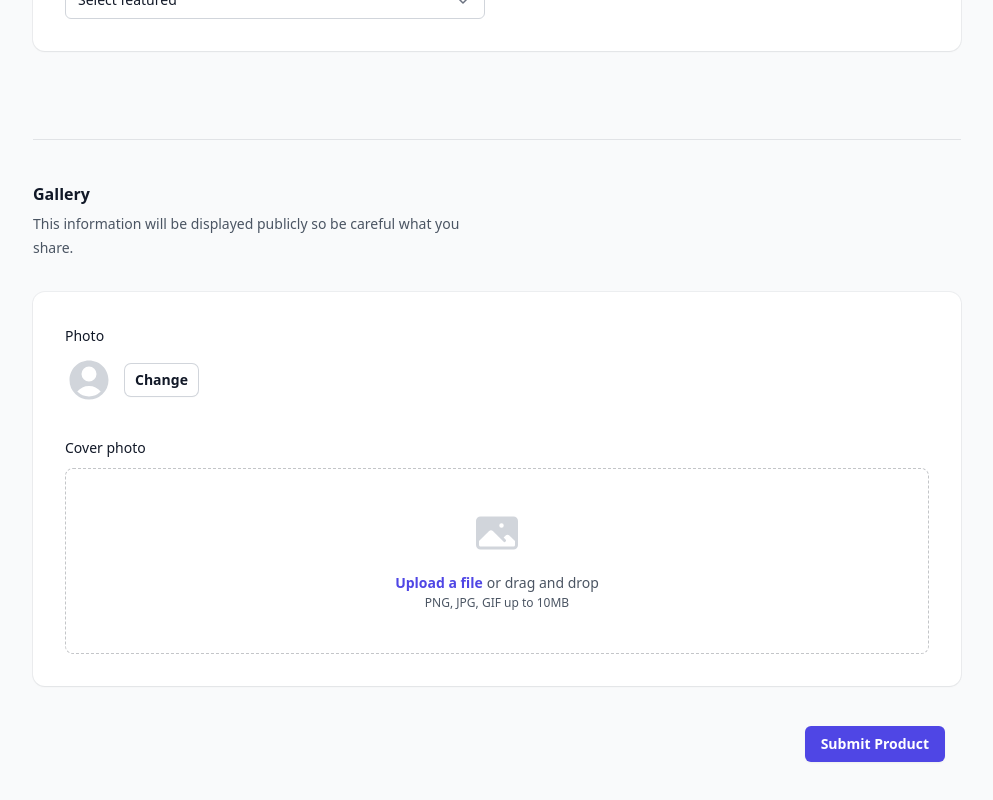
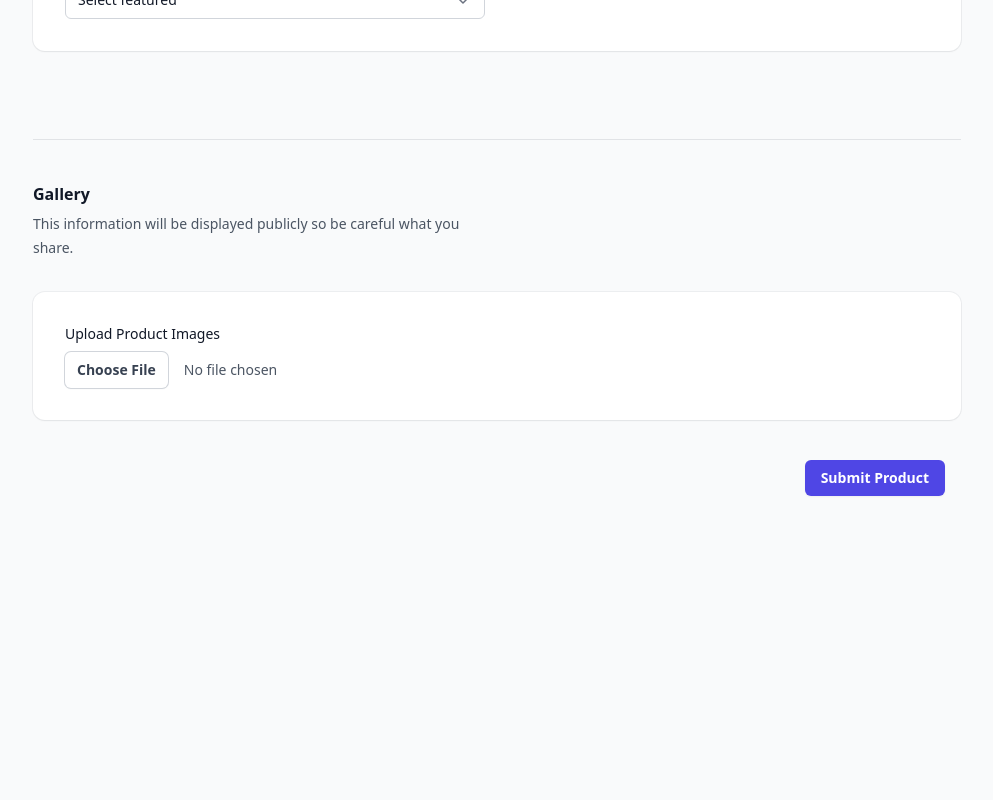
Before and after one commit to sam002696/ecommerce, a React (Vite) app in the folder ecom-frontend/: page /products/create in a window 1280 px wide. Shown: the part 1335-2135 px from the top of the page, without its empty margins (287-1280 px from the left). After the commit the page ends 1903 px from the top, so only its background shows below. Built offline with nearby package versions, Linux system fonts and the light colour scheme.

Commit message:
added changes in gallery

```diff
--- /dev/null
+++ b/ecom-frontend/src/components/common/FileInput.jsx
@@ -0,0 +1,59 @@
+import React, { useState } from "react";
+
+const FileInput = ({
+  label,
+  name,
+  onChange,
+  accept = "image/*",
+  error,
+  multiple = false,
+}) => {
+  const [fileNames, setFileNames] = useState("No file chosen");
+
+  const handleLocalChange = (e) => {
+    const files = Array.from(e.target.files);
+    setFileNames(
+      files.length > 0 ? files.map((f) => f.name).join(", ") : "No file chosen"
+    );
+    onChange && onChange(e); // bubble event up
+  };
+
+  return (
+    <div className="w-full">
+      {label && (
+        <label
+          htmlFor={name}
+          className="block text-sm font-medium text-gray-900 mb-2"
+        >
+          {label}
+        </label>
+      )}
+      <div className="flex items-center gap-4">
+        <input
+          id={name}
+          name={name}
+          type="file"
+          accept={accept}
+          multiple={multiple}
+          onChange={handleLocalChange}
+          className="sr-only"
+        />
+        <label
+          htmlFor={name}
+          className="cursor-pointer rounded-md bg-white px-3 py-2 text-sm font-semibold text-gray-700 shadow-sm ring-1 ring-gray-300 hover:bg-gray-50"
+        >
+          Choose File
+        </label>
+        <span
+          id={`${name}-filename`}
+          className="text-sm text-gray-600 truncate max-w-xs"
+        >
+          {fileNames}
+        </span>
+      </div>
+      {error && <p className="mt-1 text-sm text-red-500">{error}</p>}
+    </div>
+  );
+};
+
+export default FileInput;
--- a/ecom-frontend/src/features/admin/products/components/CreateProduct/Gallery.jsx
+++ b/ecom-frontend/src/features/admin/products/components/CreateProduct/Gallery.jsx
@@ -1,10 +1,19 @@
-import React from "react";
-
-import { PhotoIcon, UserCircleIcon } from "@heroicons/react/24/solid";
+import React, { useState } from "react";
+import FileInput from "../../../../../components/common/FileInput";
 
 const Gallery = () => {
+  const [images, setImages] = useState([]);
+
+  const handleFileChange = (e) => {
+    const files = Array.from(e.target.files);
+    const previewURLs = files.map((file) => ({
+      file,
+      preview: URL.createObjectURL(file),
+    }));
+    setImages(previewURLs);
+  };
+
   return (
-    <>
     <div className="grid grid-cols-1 gap-x-8 gap-y-8 md:grid-cols-2 py-10">
       <div className="px-4 sm:px-0">
         <h2 className="text-base font-semibold leading-7 text-gray-900">
@@ -20,65 +29,35 @@ const Gallery = () => {
         <div className="px-4 py-6 sm:p-8">
           <div className="grid grid-cols-1 gap-x-6 gap-y-8 sm:grid-cols-6">
             <div className="col-span-full">
-                <label
-                  htmlFor="photo"
-                  className="block text-sm font-medium leading-6 text-gray-900"
+              <FileInput
+                label="Upload Product Images"
+                name="image"
+                onChange={handleFileChange}
+                accept="image/*"
+                multiple
+              />
+
+              {images.length > 0 && (
+                <div className="mt-4 flex flex-wrap gap-4">
+                  {images.map((img, index) => (
+                    <div
+                      key={index}
+                      className="w-24 h-24 overflow-hidden rounded-md border"
                     >
-                  Photo
-                </label>
-                <div className="mt-2 flex items-center gap-x-3">
-                  <UserCircleIcon
-                    className="h-12 w-12 text-gray-300"
-                    aria-hidden="true"
+                      <img
+                        src={img.preview}
+                        alt={`Preview ${index}`}
+                        className="w-full h-full object-cover"
                       />
-                  <button
-                    type="button"
-                    className="rounded-md bg-white px-2.5 py-1.5 text-sm font-semibold text-gray-900 shadow-sm ring-1 ring-gray-300 hover:bg-gray-50"
-                  >
-                    Change
-                  </button>
                     </div>
+                  ))}
                 </div>
-
-              <div className="col-span-full">
-                <label
-                  htmlFor="cover-photo"
-                  className="block text-sm font-medium leading-6 text-gray-900"
-                >
-                  Cover photo
-                </label>
-                <div className="mt-2 flex justify-center rounded-lg border border-dashed border-gray-900/25 px-6 py-10">
-                  <div className="text-center">
-                    <PhotoIcon
-                      className="mx-auto h-12 w-12 text-gray-300"
-                      aria-hidden="true"
-                    />
-                    <div className="mt-4 flex text-sm text-gray-600">
-                      <label
-                        htmlFor="file-upload"
-                        className="relative cursor-pointer rounded-md bg-white font-semibold text-indigo-600 hover:text-indigo-500"
-                      >
-                        <span>Upload a file</span>
-                        <input
-                          id="file-upload"
-                          name="file-upload"
-                          type="file"
-                          className="sr-only"
-                        />
-                      </label>
-                      <p className="pl-1">or drag and drop</p>
-                    </div>
-                    <p className="text-xs leading-5 text-gray-600">
-                      PNG, JPG, GIF up to 10MB
-                    </p>
+              )}
             </div>
           </div>
         </div>
       </div>
     </div>
-        </div>
-      </div>
-    </>
   );
 };
 
```
Lines whose indentation alone changed are shown as unchanged.
